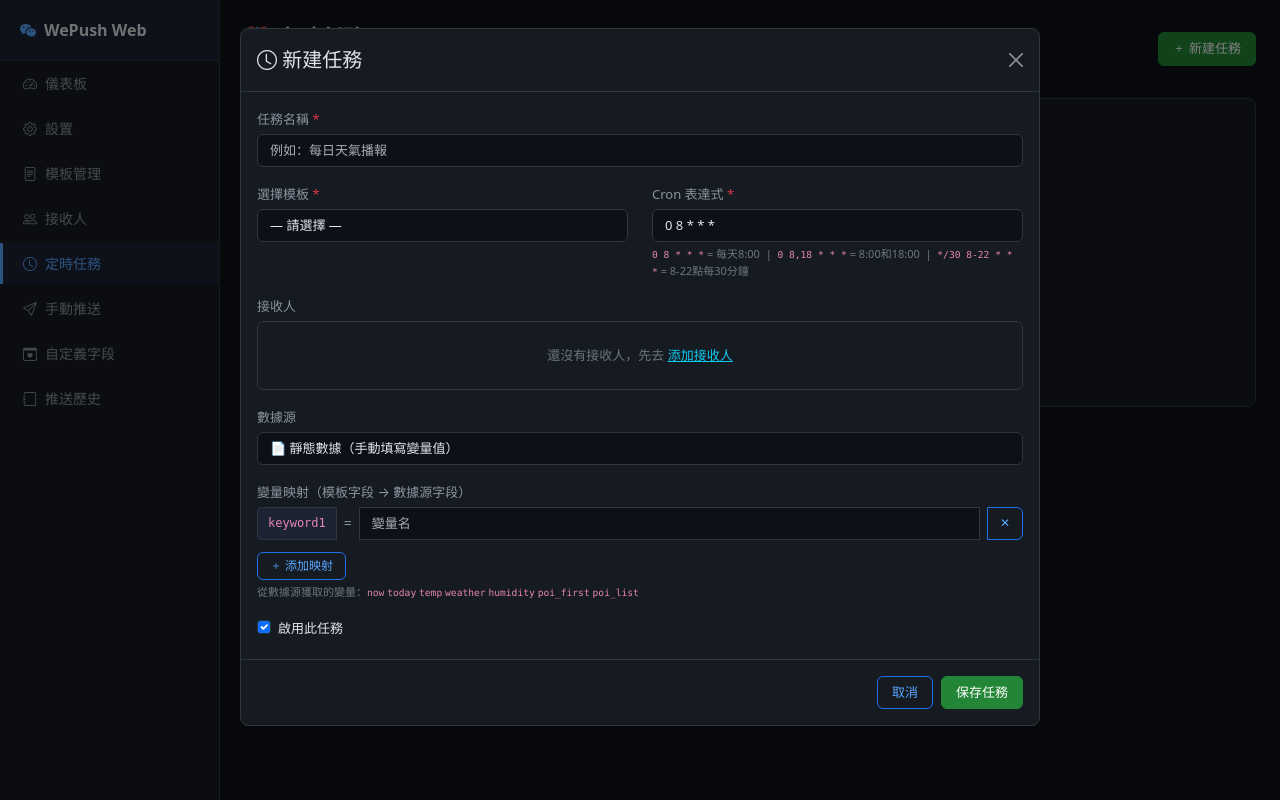
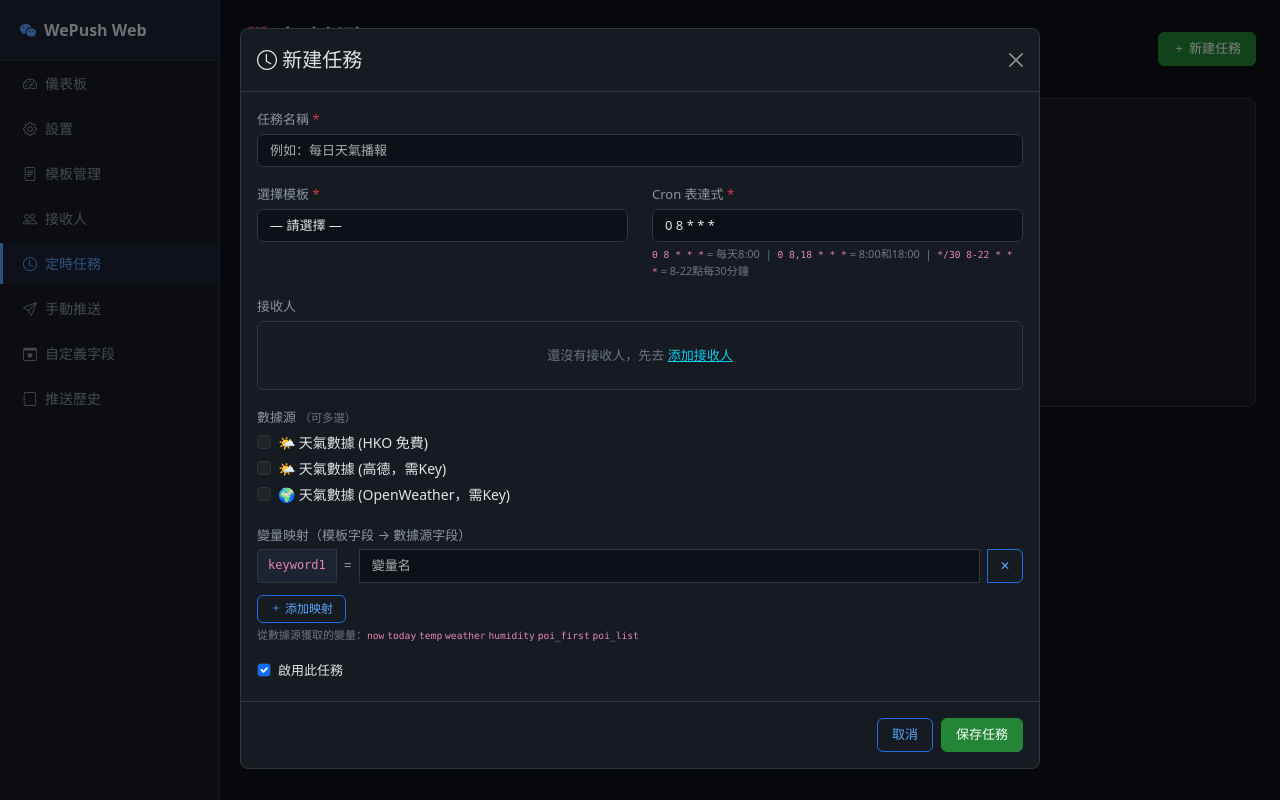
Before and after one commit to nicklam1994/wepush-web, a FastAPI app: page /tasks in a window 1280 px wide, after a click on "新建任務". Run offline with FastAPI, Linux system fonts and the light colour scheme; data that the repository does not hold is empty; some libraries are stand-ins or nearby versions.

Commit message:
feat: OpenWeather data source + settings restructure + tasks checkbox

```diff
--- a/apis.py
+++ b/apis.py
@@ -354,3 +354,32 @@
         "province": live.get("province", ""),
         "report_time": live.get("reporttime", ""),
     }
+
+
+async def fetch_openweather_v2(api_key: str, city: str = "Hong Kong") -> Optional[dict]:
+    """OpenWeather Current Weather API (簡化版)"""
+    if not api_key:
+        return None
+    url = "https://api.openweathermap.org/data/2.5/weather"
+    params = {"q": city, "appid": api_key, "units": "metric", "lang": "zh_cn"}
+    try:
+        async with httpx.AsyncClient(timeout=10) as client:
+            resp = await client.get(url, params=params)
+            data = resp.json()
+    except Exception:
+        return None
+    if data.get("cod") != 200:
+        return None
+    main = data.get("main", {})
+    wind = data.get("wind", {})
+    weather_list = data.get("weather", [])
+    weather_desc = weather_list[0].get("description", "") if weather_list else ""
+    return {
+        "temp": f"{main.get('temp', 'N/A')}°C",
+        "feels_like": f"{main.get('feels_like', 'N/A')}°C",
+        "humidity": f"{main.get('humidity', 'N/A')}%",
+        "pressure": f"{main.get('pressure', 'N/A')}hPa",
+        "weather": weather_desc,
+        "wind_speed": f"{wind.get('speed', 'N/A')}m/s",
+        "city": data.get("name", city),
+    }
--- a/models.py
+++ b/models.py
@@ -68,6 +68,7 @@
     appsecret = Column(String(500), nullable=False)  # stored encrypted
     is_active = Column(Boolean, default=True)
     amap_key = Column(String(200), default="", comment="高德地圖 API Key")
+    openweather_key = Column(String(200), default="", comment="OpenWeather API Key")
     created_at = Column(DateTime, default=datetime.now)
     updated_at = Column(DateTime, default=datetime.now, onupdate=datetime.now)
 
--- a/routes.py
+++ b/routes.py
@@ -78,6 +78,7 @@
     appid: str = Form(...),
     appsecret: str = Form(...),
     amap_key: str = Form(""),
+    openweather_key: str = Form(""),
     db: Session = Depends(get_db),
 ):
     account = db.query(WechatAccount).first()
@@ -86,6 +87,7 @@
         account.appid = appid
         account.appsecret = appsecret
         account.amap_key = amap_key
+        account.openweather_key = openweather_key
         account.updated_at = datetime.now()
     else:
         account = WechatAccount(name=name, appid=appid, appsecret=appsecret)
@@ -466,6 +468,8 @@
     ds_custom: str = Form(""),
     ds_amap: str = Form(""),
     amap_city: str = Form("香港"),
+    ds_openweather: str = Form(""),
+    owm_city: str = Form("Hong Kong"),
     db: Session = Depends(get_db),
 ):
     try:
@@ -501,6 +505,16 @@
             if amap_vars:
                 values = {k: v for k, v in values.items() if v}
                 values = {**amap_vars, **values}
+
+    # OpenWeather 數據源
+    if ds_openweather == "1":
+        from apis import fetch_openweather_v2
+        account = db.query(WechatAccount).filter(WechatAccount.is_active == True).first()
+        if account and account.openweather_key:
+            owm_vars = await fetch_openweather_v2(account.openweather_key, owm_city)
+            if owm_vars:
+                values = {k: v for k, v in values.items() if v}
+                values = {**owm_vars, **values}
 
     result = await _manual_push_async(
         template_id=template_id,
--- a/templates/tasks.html
+++ b/templates/tasks.html
@@ -182,46 +182,21 @@
                     </div>
 
                     <div class="mb-3">
-                        <label class="form-label">數據源</label>
-                        <select name="data_source" id="task-data-source" class="form-select"
-                                onchange="toggleDataSourceConfig()">
-                            <option value="manual">📄 靜態數據（手動填寫變量值）</option>
-                            <option value="weather">🌤 天氣數據</option>
-                            <option value="map">🗺 地圖 POI 數據</option>
-                            <option value="weather_map">🌤🗺 天氣 + 地圖數據</option>
-                        </select>
-                    </div>
-
-                    <!-- 數據源高級配置 -->
-                    <div id="data-source-config" class="border rounded p-3 mb-3" style="border-color:#30363d!important;display:none;">
-                        <div class="row">
-                            <div class="col-md-6 mb-2">
-                                <label class="form-label">高德 API Key</label>
-                                <input type="text" name="amap_key" id="config-amap-key" class="form-control"
-                                       placeholder="高德開放平台 Key">
-                            </div>
-                            <div class="col-md-6 mb-2">
-                                <label class="form-label">城市代碼</label>
-                                <input type="text" name="city_code" id="config-city-code" class="form-control"
-                                       value="440100" placeholder="440100=廣州">
-                            </div>
+                        <label class="form-label">數據源 <small class="text-secondary">（可多選）</small></label>
+                        <div class="form-check">
+                            <input class="form-check-input" type="checkbox" name="ds_weather" value="1" id="task-ds-weather"
+                                   onchange="toggleTaskDataSource()" style="border-color:#30363d;">
+                            <label class="form-check-label" for="task-ds-weather">🌤 天氣數據 (HKO 免費)</label>
                         </div>
-                        <div class="row">
-                            <div class="col-md-6 mb-2">
-                                <label class="form-label">POI 關鍵詞</label>
-                                <input type="text" name="poi_keywords" id="config-poi-keywords" class="form-control"
-                                       placeholder="例如：美食">
-                            </div>
-                            <div class="col-md-6 mb-2">
-                                <label class="form-label">POI 城市</label>
-                                <input type="text" name="poi_city" id="config-poi-city" class="form-control"
-                                       value="广州" placeholder="廣州">
-                            </div>
+                        <div class="form-check">
+                            <input class="form-check-input" type="checkbox" name="ds_amap" value="1" id="task-ds-amap"
+                                   onchange="toggleTaskDataSource()" style="border-color:#30363d;">
+                            <label class="form-check-label" for="task-ds-amap">🌤 天氣數據 (高德，需Key)</label>
                         </div>
-                        <div class="mb-2">
-                            <label class="form-label">OpenWeatherMap API Key（可選，覆蓋天氣數據）</label>
-                            <input type="text" name="openweathermap_key" id="config-owm-key" class="form-control"
-                                   placeholder="留空則使用香港天文台數據">
+                        <div class="form-check">
+                            <input class="form-check-input" type="checkbox" name="ds_openweather" value="1" id="task-ds-openweather"
+                                   onchange="toggleTaskDataSource()" style="border-color:#30363d;">
+                            <label class="form-check-label" for="task-ds-openweather">🌍 天氣數據 (OpenWeather，需Key)</label>
                         </div>
                     </div>
 
@@ -248,6 +223,7 @@
                         </div>
                     </div>
 
+                    <input type="hidden" name="data_source" id="hidden-data-source" value="manual">
                     <input type="hidden" name="data_config" id="hidden-data-config" value="{}">
                     <input type="hidden" name="var_mapping" id="hidden-var-mapping" value="{}">
 
@@ -288,18 +264,16 @@
             cb.checked = rids.includes(parseInt(cb.value));
         });
 
-        // 數據源
+        // 數據源 (legacy: stored as single string like 'weather', 'manual', etc.)
         var ds = btn.getAttribute('data-data-source') || 'manual';
-        document.getElementById('task-data-source').value = ds;
-        toggleDataSourceConfig();
+        document.getElementById('hidden-data-source').value = ds;
 
         var dcfg = {};
         try { dcfg = JSON.parse(btn.getAttribute('data-data-config') || '{}'); } catch(e) {}
-        document.getElementById('config-amap-key').value = dcfg.amap_key || '';
-        document.getElementById('config-city-code').value = dcfg.city_code || '440100';
-        document.getElementById('config-poi-keywords').value = dcfg.poi_keywords || '';
-        document.getElementById('config-poi-city').value = dcfg.poi_city || '广州';
-        document.getElementById('config-owm-key').value = dcfg.openweathermap_key || '';
+        // Reset checkboxes
+        document.getElementById('task-ds-weather').checked = (ds === 'weather' || ds === 'weather_map');
+        document.getElementById('task-ds-amap').checked = (ds === 'map' || ds === 'weather_map');
+        document.getElementById('task-ds-openweather').checked = false; // legacy tasks won't have this
 
         // 變量映射
         var vmap = {};
@@ -325,13 +299,21 @@
             rids.push(parseInt(cb.value));
         });
 
-        // 數據源配置
+        // 數據源配置（儲存為兼容格式）
+        var dsWeather = document.getElementById('task-ds-weather').checked;
+        var dsAmap = document.getElementById('task-ds-amap').checked;
+        var dsOWM = document.getElementById('task-ds-openweather').checked;
         var dcfg = {};
-        dcfg.amap_key = document.getElementById('config-amap-key').value;
-        dcfg.city_code = document.getElementById('config-city-code').value;
-        dcfg.poi_keywords = document.getElementById('config-poi-keywords').value;
-        dcfg.poi_city = document.getElementById('config-poi-city').value;
-        dcfg.openweathermap_key = document.getElementById('config-owm-key').value;
+        dcfg.ds_weather = dsWeather ? '1' : '';
+        dcfg.ds_amap = dsAmap ? '1' : '';
+        dcfg.ds_openweather = dsOWM ? '1' : '';
+
+        // 向後兼容的 data_source 字符串
+        var dsStr = 'manual';
+        if (dsWeather && dsAmap) dsStr = 'weather_map';
+        else if (dsWeather) dsStr = 'weather';
+        else if (dsAmap) dsStr = 'map';
+        document.getElementById('hidden-data-source').value = dsStr;
 
         // 變量映射
         var vmap = {};
@@ -359,10 +341,8 @@
     });
 });
 
-function toggleDataSourceConfig() {
-    var val = document.getElementById('task-data-source').value;
-    var config = document.getElementById('data-source-config');
-    config.style.display = (val === 'manual') ? 'none' : 'block';
+function toggleTaskDataSource() {
+    // placeholder for future data source configuration panels
 }
 
 function addVarMapping(templateField, sourceField) {
@@ -371,12 +351,6 @@
     div.className = 'input-group mb-2';
     div.style.cssText = 'gap: 8px;';
 
-    var fields = [];
-    document.querySelectorAll('input[name="recipient_ids"]:checked').forEach(function(cb) {
-        // 這裡我們用默認的 first, keyword1, keyword2, remark
-    });
-
-    // 從服務器獲取模板字段（簡化版）
     var fieldName = templateField || 'keyword' + (container.children.length + 1);
 
     div.innerHTML = '<code class="cron-badge" style="padding:6px 10px;font-size:12px;">' + fieldName + '</code>' +
```
Also changed, not shown: templates/push.html (+22 -1 lines), templates/settings.html (+15 -2 lines).
